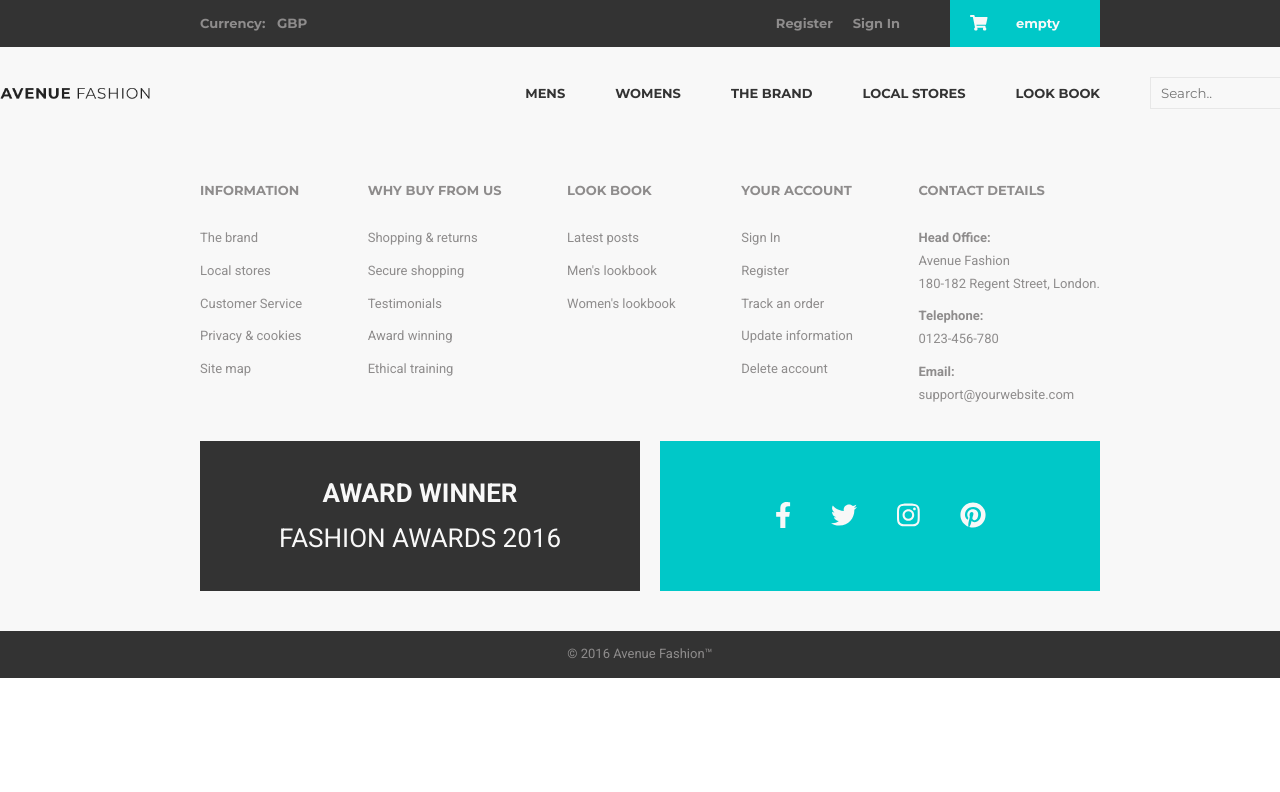
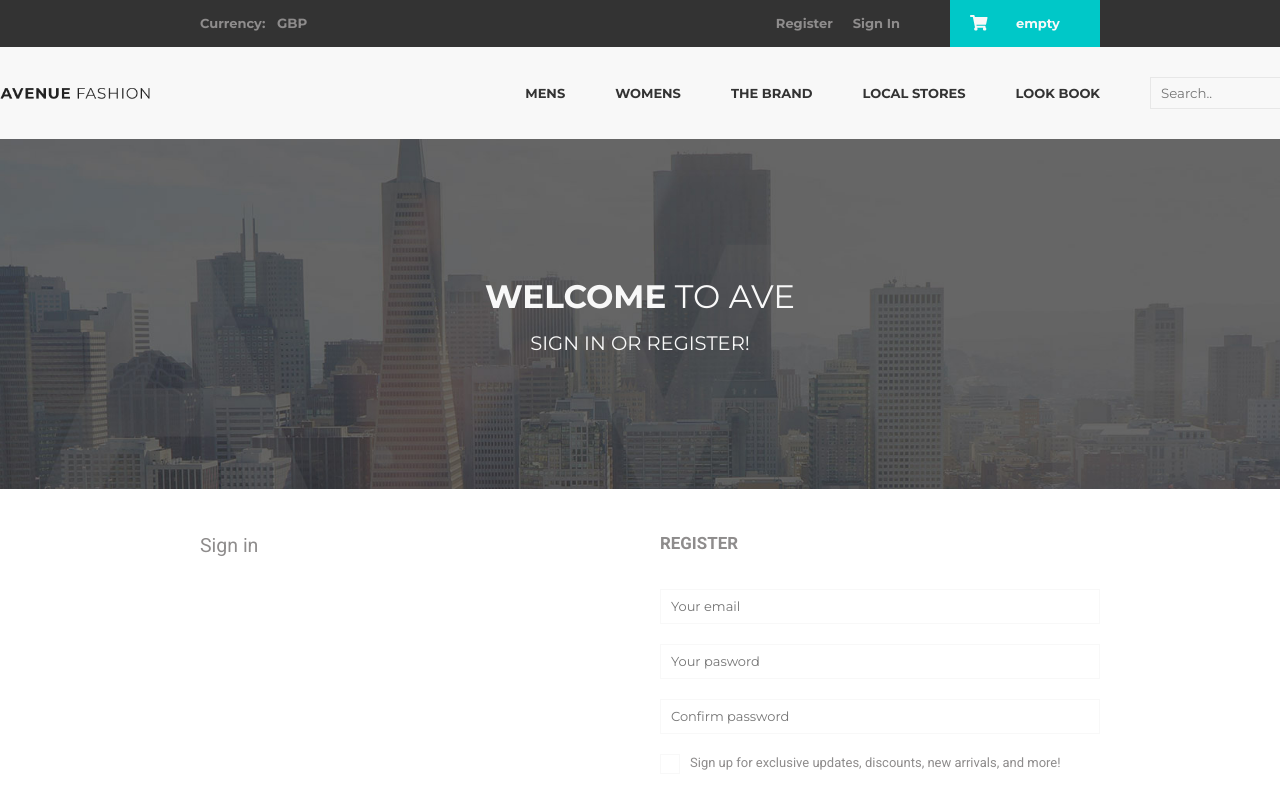
Before and after one commit to mari342e/mini-project-website, a Vue app: page /signin-register in a window 1280 px wide. Shown: the top 792 px of the page. Built offline with nearby package versions, Linux system fonts and the light colour scheme.

Commit message:
Adding SiteTitle + Register form

```diff
--- a/src/components/RegisterAccount.vue
+++ b/src/components/RegisterAccount.vue
@@ -1,69 +1,48 @@
 <template>
-  <div>
-    <h2>Sign Up for Newsletter</h2>
+  <main>
+    <h3>Register</h3>
     <template v-if="!submitted">
       <form @submit.prevent="signup()" novalidate>
-        <div class="field">
-          <label class="label" for="firstname">Firstname</label>
-          <div class="control">
-            <input class="input" type="text" id="firstname" name="firstname" v-model="firstname" v-validate="'required'">
-          </div>
-          <p class="help is-danger" v-show="errors.has('firstname')">{{ errors.first("firstname") }}</p>
+        <div>
+          <input type="email" placeholder="Your email" name="email" v-model.lazy="email" v-validate="'required|email'">
+          <p class="error-msg" v-show="errors.has('email')">{{ errors.first("email") }}</p>
         </div>
-        <div class="field">
-          <label class="label" for="age">Your age</label>
-          <div class="control">
-            <input class="input" type="number" id="age" name="age" v-model="age" v-validate="'numeric'">
-          </div>
-          <p class="help is-danger" v-show="errors.has('age')">{{ errors.first("age") }}</p>
+        <div>
+          <input type="password" placeholder="Your pasword" name="password" v-model="password" v-validate="'required'" ref="password">
         </div>
-        <div class="field">
-          <label class="label" for="email">E-mail</label>
-          <div class="control">
-            <input class="input" type="email" id="email" name="email" v-model.lazy="email" v-validate="'required|email'">
-          </div>
-          <p class="help is-danger" v-show="errors.has('email')">{{ errors.first("email") }}</p>
+        <div>
+          <input type="password" placeholder="Confirm password" name="confirm-password" v-model="confirmPassword" v-validate="'required|confirmed:password'" data-vv-as="password">
+          <p class="error-msg" v-show="errors.has('password')">{{ errors.first("password") }}</p>
         </div>
-        <div class="field">
-          <label class="label" for="topic">Select your area of interest</label>
-          <div class="control">
-            <div class="select">
-              <select id="topic" name="topic" v-model="topic" v-validate="'required'">
-                <option value disabled>Please select</option>
-                <option v-for="topic in topics" :key="topic">{{ topic }}</option>
-              </select>
-            </div>
-          </div>
-          <p class="help is-danger" v-show="errors.has('topic')">{{ errors.first("topic") }}</p>
+        <div class="checkbox">
+          <input type="checkbox" name="signup-checkbox" value="yes" v-model="signupCheckbox">
+          <label for="signup-checkbox">Sign up for exclusive updates, discounts, new arrivals, and more!</label>
         </div>
-        <button class="button is-link" type="submit">Sign me up</button>
-        <pre class="error-msg" v-show="errors.any()">{{ errors.all() }}</pre>
+        <button class="button" type="submit">Create account</button>
       </form>
     </template>
     <template v-else>
-      <p>Thanks for submitting!</p>
-      <p>Your name is {{ firstname }} and you are {{ age }} old. Your email is {{ email }}.</p>
+      <p>Thank you for registering.</p>
     </template>
-  </div>
+  </main>
 </template>
 
 <script>
 export default {
   data() {
     return {
-      firstname: '',
       email: '',
-      age: '',
-      topic: '',
-      submitted: false,
-      topics: ["Sports", "Arts", "Movies", "Travel"]
+      password: '',
+      confirmPassword: '',
+      signupCheckbox: '',
+      submitted: false
     };
   },
   methods: {
     signup() {
       this.$validator.validate().then(result => {
         if (result) {
-          alert("Message submitted");
+          alert("You are now registered");
           this.submitted = true;
         }
       });
@@ -71,15 +50,3 @@ export default {
   }
 };
 </script>
-
-<style lang="scss">
-.control, pre {
-  width: 80%;
-  margin: 0 auto;
-  text-align: center;
-}
-
-pre {
-  margin-top: 20px;
-}
-</style>
--- a/src/components/SignIn.vue
+++ b/src/components/SignIn.vue
@@ -0,0 +1,5 @@
+<template>
+  <div>
+    <h2>Sign in</h2>
+  </div>
+</template>
--- a/src/components/SiteTitle.vue
+++ b/src/components/SiteTitle.vue
@@ -0,0 +1,22 @@
+<template>
+  <div class="cover">
+    <slot name="title"></slot>
+    <slot name="sub-title"></slot>
+  </div>
+</template>
+
+<style lang="scss">
+.cover {
+  background-image: url('../assets/bg-cover.jpg');
+  background-size: cover;
+  background-position: center;
+  color: $light-accent-color;
+  font-family: 'Montserrat', sans-serif;
+  text-transform: uppercase;
+  height: 350px;
+  display: flex;
+  justify-content: center;
+  align-items: center;
+  flex-direction: column;
+}
+</style>
--- a/src/views/About.vue
+++ b/src/views/About.vue
@@ -1,13 +1,19 @@
 <template>
-  <div class="about">
-    <h1>This is an about page</h1>
-  </div>
+  <main>
+    <site-title>
+      <h1 slot="title"><b>The</b> brand</h1>
+      <h2 slot="sub-title">Avenue Fashion</h2>
+    </site-title>
+  </main>
 </template>
 
 <script>
+import SiteTitle from "@/components/SiteTitle";
 export default {
-
-}
+  components: {
+    SiteTitle
+  }
+};
 </script>
 
 <style lang="scss">
--- a/src/views/Home.vue
+++ b/src/views/Home.vue
@@ -5,7 +5,6 @@
 </template>
 
 <script>
-// @ is an alias to /src
 export default {
 
 }
--- a/src/views/SignInRegister.vue
+++ b/src/views/SignInRegister.vue
@@ -0,0 +1,81 @@
+<template>
+  <main>
+    <site-title>
+      <h1 slot="title"><b>Welcome</b> to Ave</h1>
+      <h2 slot="sub-title">Sign in or register!</h2>
+    </site-title>
+    <div class="container">
+      <div class="forms">
+        <sign-in class="forms__item"/>
+        <register-account class="forms__item"/>
+      </div>
+    </div>
+  </main>
+</template>
+
+<script>
+import SiteTitle from "@/components/SiteTitle";
+import RegisterAccount from "@/components/RegisterAccount";
+import SignIn from "@/components/SignIn";
+export default {
+  components: {
+    SiteTitle,
+    RegisterAccount,
+    SignIn
+  }
+};
+</script>
+
+<style lang="scss">
+.forms {
+  display: flex;
+  justify-content: space-between;
+  align-content: flex-start;
+  padding: 40px 0;
+
+  &__item {
+    width: 440px;
+  }
+
+  input {
+    color: $text-color;
+    font-size: 1em;
+    font-family: 'Montserrat', sans-serif;
+    border: 1px $light-accent-color solid;
+    border-radius: 0;
+    -webkit-appearance: none;
+    padding: 5px 10px;
+    margin: 10px 0;
+    width: 100%;
+    height: 35px;
+
+    &:focus {
+      border: 1px $accent-color solid;
+      outline: none;
+    }
+  }
+
+  .checkbox {
+    display: flex;
+    justify-content: flex-start;
+    align-items: center;
+    margin-bottom: 10px;
+
+    input[type=checkbox]{
+      padding: 0;
+      margin: 10px 10px 10px 0;
+      width: 20px;
+      height: 20px;
+
+      &:checked {
+        background-color: $accent-color;
+      }
+    }
+  }
+
+  .error-msg {
+    color: firebrick;
+    font-weight: bold;
+  }
+}
+</style>
```
Also changed, not shown: src/assets/bg-cover.jpg (added).
